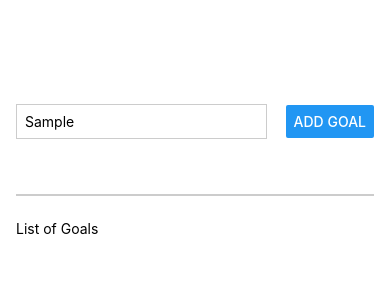
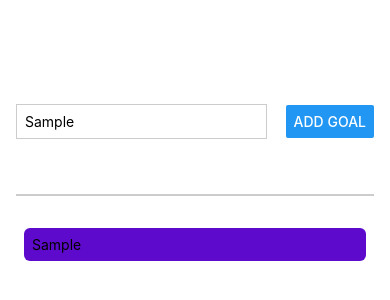
Before and after one commit to sagarsen2023/expo-mastery, a React Native app in the folder 2. React Native Basics/react-native-basics/: screen / in a window 390 px wide. Both pictures are taken after typing "Sample" into the empty fields and a click on the button "ADD GOAL". Shown: the top 300 px of the page. Built offline with nearby package versions, Linux system fonts and the light colour scheme.

Commit message:
Styled the text in the map function

```diff
--- a/2. React Native Basics/react-native-basics/App.js
+++ b/2. React Native Basics/react-native-basics/App.js
@@ -1,17 +1,44 @@
+import { useState } from "react";
 import { Button, StyleSheet, Text, TextInput, View } from "react-native";
 
 // We mainly work with core components like View, Text, Button, Image, etc.
+// Here styles are not being cascaded like in web development. We have to apply styles to each component separately.
+
 export default function App() {
-  return <View style={styles.appContainer}>
-    <View style={styles.inputContainer}>
-     <TextInput style={styles.textInput} placeholder="Your goal"/>
-     <Button title="Add Goal"/>
+  const [enteredGoalText, setEnteredGoalText] = useState("");
+  const [goals, setGoals] = useState([]);
+
+  function goatInputHandler(enteredText) {
+    setEnteredGoalText(enteredText);
+  }
+
+  function addGoalHandler() {
+    setGoals((currentGoals) => [...currentGoals, enteredGoalText]);
+    setEnteredGoalText("");
+  }
+
+  return (
+    <View style={styles.appContainer}>
+      <View style={styles.inputContainer}>
+        <TextInput
+          style={styles.textInput}
+          placeholder="Your goal"
+          onChangeText={goatInputHandler}
+        />
+        <Button title="Add Goal" onPress={addGoalHandler} />
+      </View>
+
+      <View style={styles.goalsContainer}>
+        {goals.map((goal, index) => (
+          <View key={goal} style={styles.goalItems}>
+            <Text style={{color: "white "}}>
+              {goal}
+            </Text>
+          </View>
+        ))}
+      </View>
     </View>
-
-    <View style={styles.goalsContainer}>
-      <Text>List of Goals</Text>
-    </View>
-  </View>;
+  );
 }
 
 const styles = StyleSheet.create({
@@ -20,23 +47,29 @@
     padding: 50,
     paddingHorizontal: 16,
   },
-  inputContainer : {
+  inputContainer: {
     flex: 1,
     flexDirection: "row",
     justifyContent: "space-between",
     alignItems: "center",
     marginBottom: 24,
     borderBottomWidth: 2,
-    borderBottomColor: "#cccccc"
+    borderBottomColor: "#cccccc",
   },
-  textInput : {
+  textInput: {
     borderWidth: 1,
     borderColor: "#cccccc",
-    width: "70%" ,
+    width: "70%",
     marginRight: 8,
-    padding: 8
+    padding: 8,
   },
-  goalsContainer : {
+  goalsContainer: {
     flex: 4,
-  }
+  },
+  goalItems: {
+    margin: 8,
+    padding: 8,
+    backgroundColor: "#5e0acc",
+    borderRadius: 6,
+  },
 });
```
